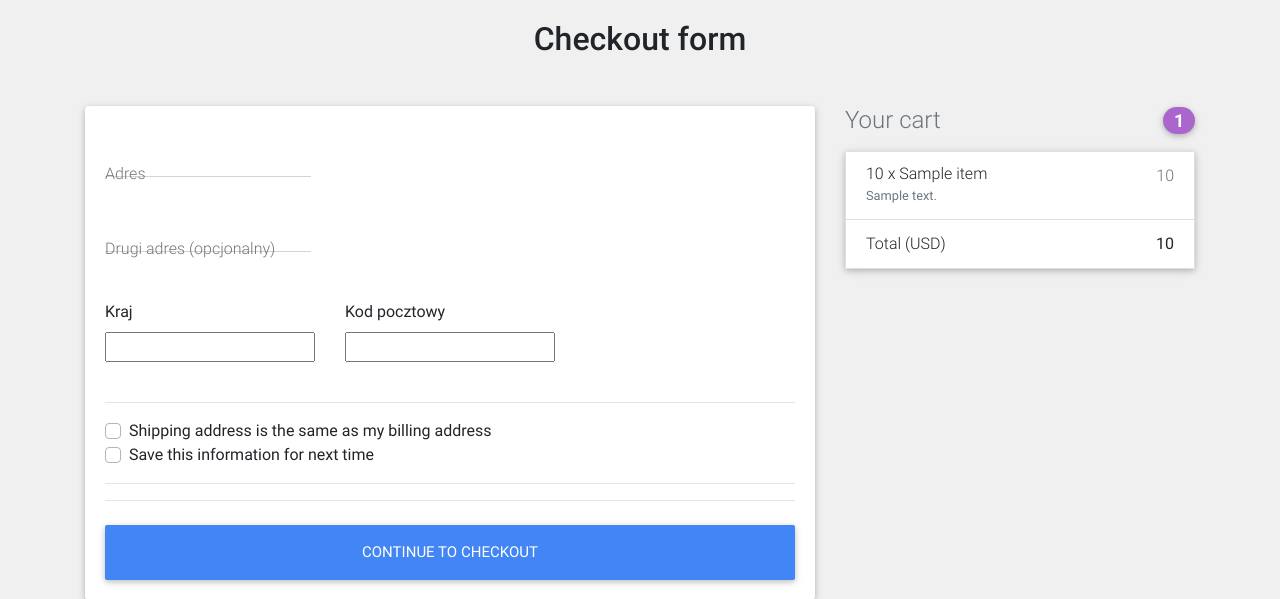
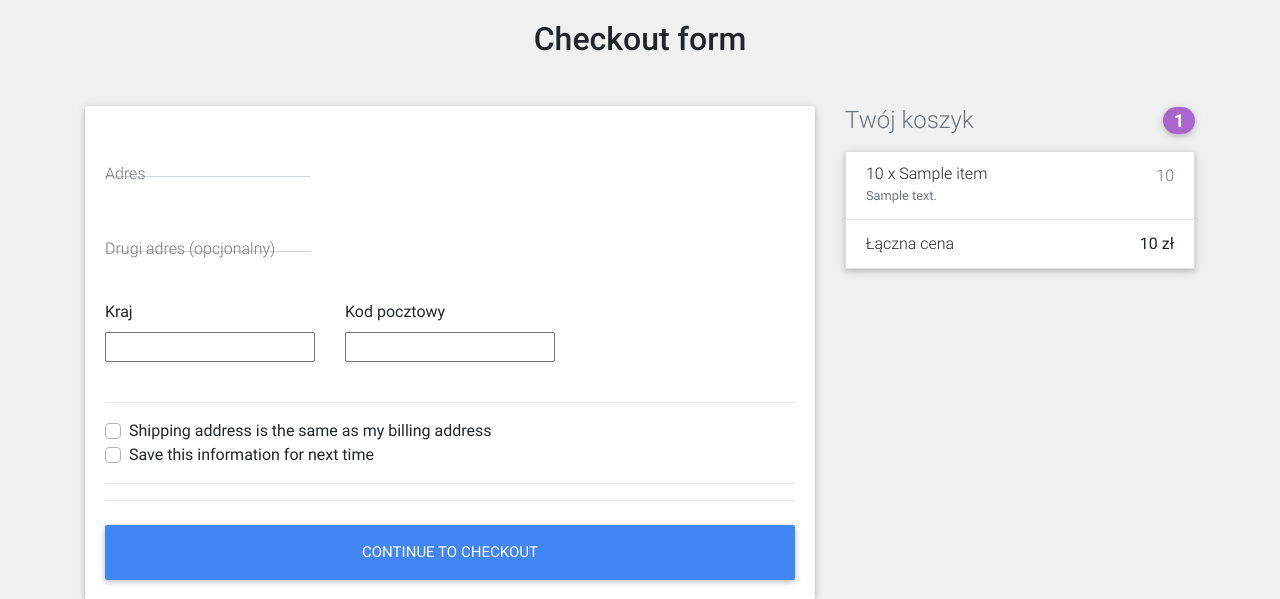
Before and after one commit to IhateTrains/group-project, a Django app: template pages/templates/pages/checkout.html in a window 1280 px wide. Shown: the part 122-721 px from the top of the page. Run offline with Django 3.2, Linux system fonts and the light colour scheme; the template is opened without the code that fills it: most values are stand-ins (such as "Sample title", 1, 10 or a date in 2020); form fields are guessed from the names that the template uses; parts of the project's set-up code (start-up, migrations or seed data) failed here and were passed over; some libraries are stand-ins or nearby versions.

Commit message:
CheckoutView fix

```diff
--- a/pages/templates/pages/checkout.html
+++ b/pages/templates/pages/checkout.html
@@ -96,14 +96,14 @@
 
           <!-- Heading -->
           <h4 class="d-flex justify-content-between align-items-center mb-3">
-            <span class="text-muted">Your cart</span>
-            <span class="badge badge-secondary badge-pill">{{ order.items.count }}</span>
+            <span class="text-muted">Twój koszyk</span>
+            <span class="badge badge-secondary badge-pill">{{ order.products.count }}</span>
           </h4>
 
           <!-- Cart -->
           <ul class="list-group mb-3 z-depth-1">
 
-            {% for order_item in order.items.all %}
+            {% for order_item in order.products.all %}
             <li class="list-group-item d-flex justify-content-between lh-condensed">
               <div>
                 <h6 class="my-0">{{ order_item.quantity }} x {{ order_item.item.item_name }}</h6>
@@ -122,8 +122,8 @@
               <span class="text-success">-$0</span>
             </li> {% endcomment %}
             <li class="list-group-item d-flex justify-content-between">
-              <span>Total (USD)</span>
-              <strong>{{ order.get_total_price }}</strong>
+              <span>Łączna cena</span>
+              <strong>{{ order.get_total_price }} zł</strong>
             </li>
           </ul>
           <!-- Cart -->
--- a/pages/views.py
+++ b/pages/views.py
@@ -87,7 +87,7 @@ class CheckoutView(View):
         form = CheckoutForm(self.request.POST or None)
 
         try:
-            order = Order.objects.get(user=self.request.user, ordered=False)
+            order = Order.objects.get(customer=self.request.user, ordered=False)
             if form.is_valid():
                 street_address = form.cleaned_data.get('street_address')
                 apartment_address = form.cleaned_data.get('apartment_address')
```
Also changed, not shown: pages/migrations/0013_rename_zip_checkoutaddress_zip_code.py (added).
